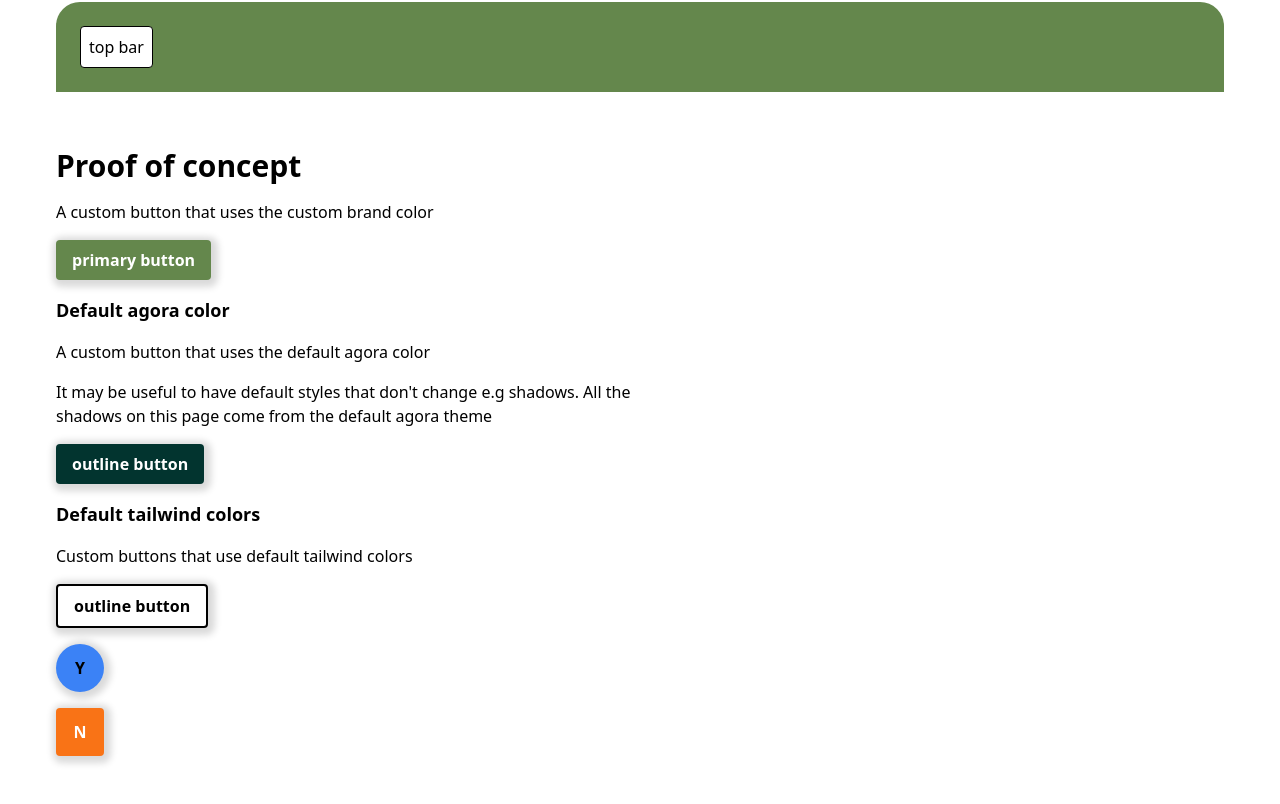
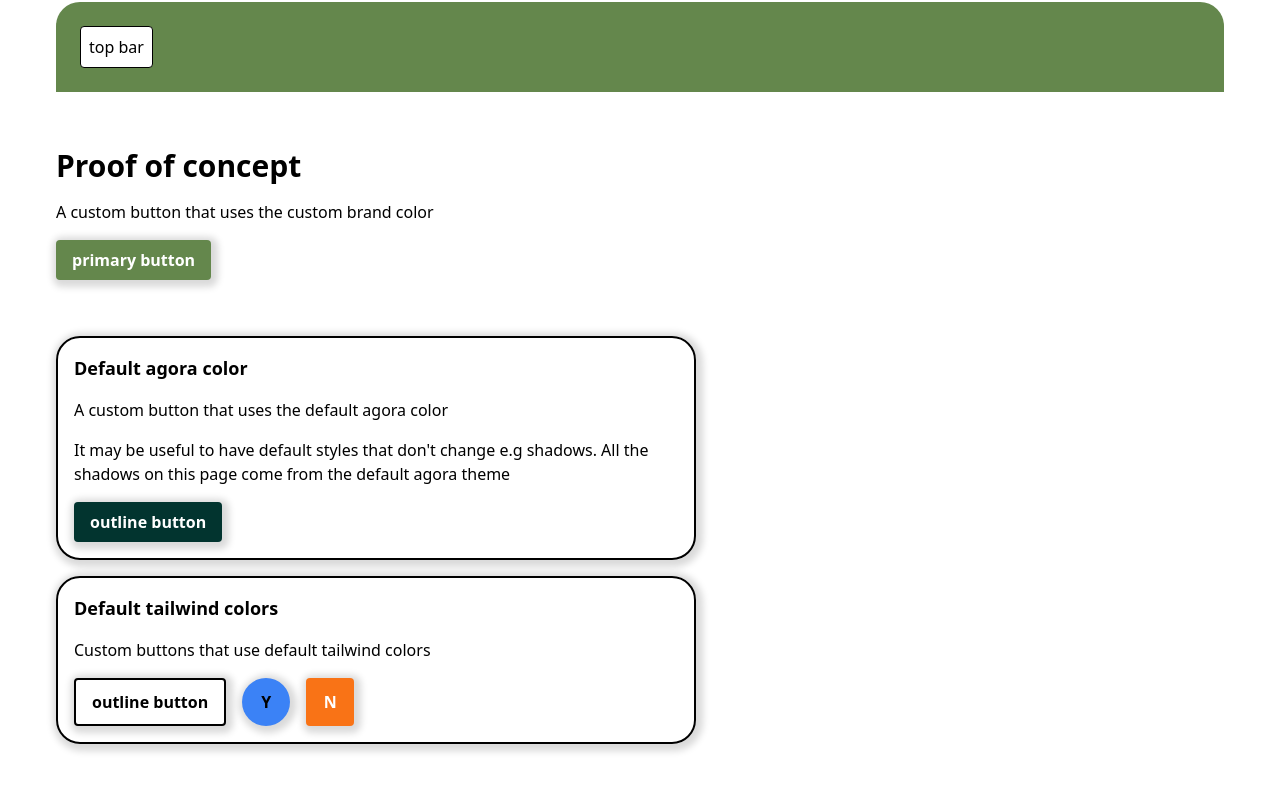
Before and after one commit to DanielCouzens/vue-tailwind-components, a Nuxt app: page / in a window 1280 px wide. Shown: the part 232-1036 px from the top of the page. Built offline with nearby package versions, Linux system fonts and the light colour scheme.

Commit message:
sectioned out the html

```diff
--- a/pages/index.vue
+++ b/pages/index.vue
@@ -5,22 +5,28 @@
         Header
       </div>
       <custom-button variant="secondary">secondary button</custom-button></header>
-      <div class="m-14 bg-secondary p-6 rounded-tl-3xl rounded-tr-3xl"><p class="bg-white p-2 rounded border-black border w-fit shadow-agora">top bar</p></div>
+      <div class="m-14 bg-secondary p-6 rounded-tl-3xl rounded-tr-3xl"><p class="bg-white p-2 rounded border-black border w-fit">top bar</p></div>
       <div class="flex flex-col gap-4 w-1/2 m-14">
+        <div class="flex flex-col gap-4 mb-10">
           <h1 class="text-3xl font-bold ">Proof of concept</h1>
           <p>A custom button that uses the custom brand color</p>
           <custom-button >primary button</custom-button>
-
+        </div>
+        <div class="flex flex-col gap-4 border-2 border-black p-4 rounded-3xl shadow-primaryShadow">
           <h2 class="text-lg font-bold">Default agora color</h2>
           <p>A custom button that uses the default agora color</p>
           <p>It may be useful to have default styles that don't change e.g shadows. All the shadows on this page come from the default agora theme</p>
           <custom-button variant="agora">outline button</custom-button>
-
+        </div>
+        <div class="flex flex-col gap-4 border-2 border-black p-4 rounded-3xl shadow-primaryShadow">
           <h2 class="text-lg font-bold">Default tailwind colors</h2>
           <p>Custom buttons that use default tailwind colors</p>
+          <div class="flex gap-4">
             <custom-button variant="outline">outline button</custom-button>
             <custom-button variant="circle">Y</custom-button>
             <custom-button variant="square">N</custom-button>
+          </div>
+        </div>
       </div>
     </div>
   </template>
```
Lines whose indentation alone changed are shown as unchanged.
